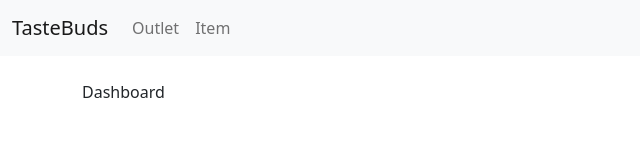
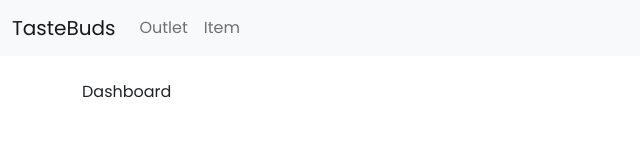
Before and after one commit to Tharakaa/TasteBuds, a React (Create React App) app in the folder client/: page /admin in a window 1280 px wide. Shown: the top 160 px of the page, without its empty margins (0-640 px from the left). Built offline with nearby package versions, Linux system fonts and the light colour scheme.

Commit message:
chnage font family, title and favicon

```diff
--- a/client/public/index.html
+++ b/client/public/index.html
@@ -2,7 +2,7 @@
 <html lang="en">
   <head>
     <meta charset="utf-8" />
-    <link rel="icon" href="%PUBLIC_URL%/favicon.ico" />
+    <link rel="icon" href="%PUBLIC_URL%/favicon.jpg" />
     <meta name="viewport" content="width=device-width, initial-scale=1" />
     <meta name="theme-color" content="#000000" />
     <meta
@@ -25,7 +25,7 @@
       Learn how to configure a non-root public URL by running `npm run build`.
     -->
     <script src="https://www.paypal.com/sdk/js?client-id=Ac9jsH_pjtLuUA9aaLA7iSJcIF_c0pt5vlCrxFBUNWmfSfTF5nQus-iyjRseOAuS_vzOfSTaEr0Zp2rV&currency=USD"></script>
-    <title>React App</title>
+    <title>Tastebuds</title>
   </head>
   <body>
     <noscript>You need to enable JavaScript to run this app.</noscript>
--- a/client/src/styles/style.css
+++ b/client/src/styles/style.css
@@ -1,4 +1,9 @@
 @import url('https://fonts.googleapis.com/css2?family=Kaushan+Script&display=swap');
+@import url('https://fonts.googleapis.com/css2?family=Poppins:ital,wght@0,100;0,200;0,300;0,400;0,500;0,600;0,700;0,800;0,900;1,100;1,200;1,300;1,400;1,500;1,600;1,700;1,800;1,900&display=swap');
+
+* {
+  font-family: 'Poppins', sans-serif;
+}
 
 a {
   text-decoration: none;
```
Also changed, not shown: client/public/favicon.jpg (added).
